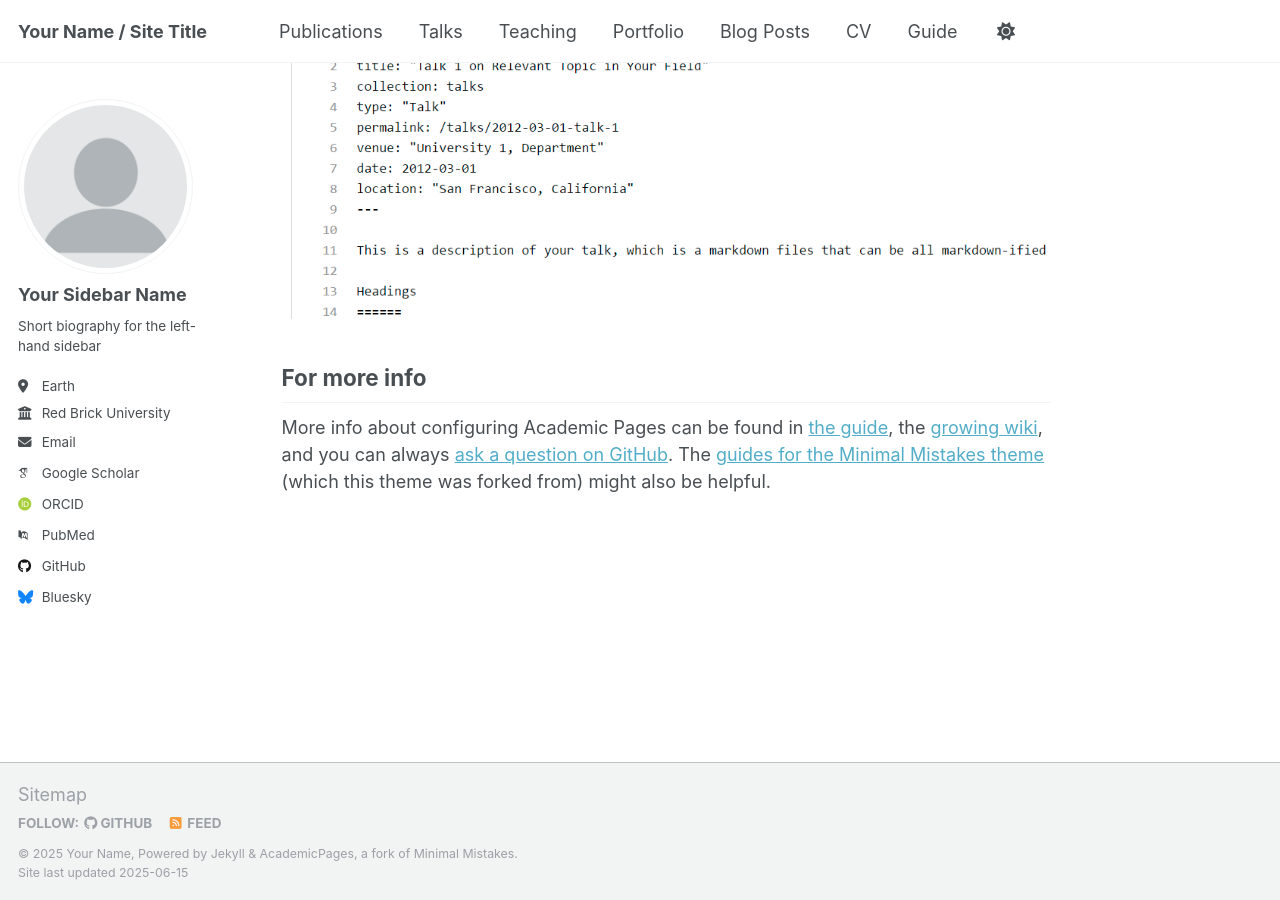
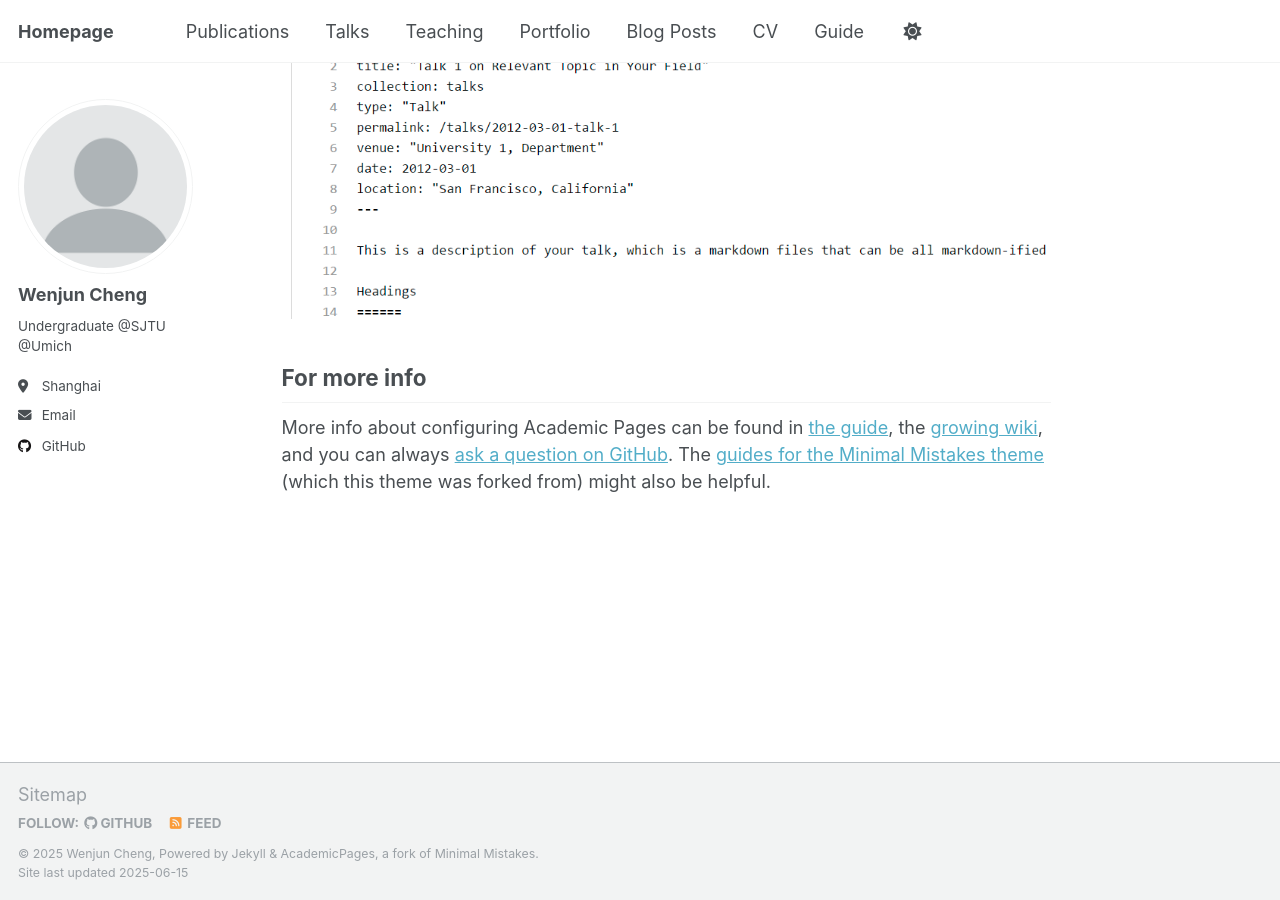
Before and after one commit to wenjun-cheng/wenjun-cheng.github.io, a Jekyll site: the page built from _pages/about.md, in a window 1280 px wide and 900 px high, scrolled down 2636 px. Built offline with Jekyll 4.4.1, drawn with Linux system fonts in a browser that asks for light colours; some web fonts are replaced.

Commit message:
content init

```diff
--- a/_config.yml
+++ b/_config.yml
@@ -9,10 +9,10 @@
 # Basic Site Settings
 locale                   : "en-US"
 site_theme               : "default"
-title                    : "Your Name / Site Title"
+title                    : "Homepage"
 title_separator          : "-"
-name                     : &name "Your Name"
-description              : &description "personal description"
+name                     : &name "Wenjun Cheng"
+description              : &description "description"
 url                      : https://academicpages.github.io # the base hostname & protocol for your site e.g. "https://[your GitHub username].github.io" or if you already have some other page hosted on Github then use "https://[your GitHub username].github.io/[Your Repo Name]"
 baseurl                  : "" # the subpath of your site, e.g. "/blog"
 repository               : "academicpages/academicpages.github.io"
@@ -23,22 +23,20 @@ repository               : "academicpages/academicpages.github.io"
 author:
   # Biographic information
   avatar           : "profile.png"
-  name             : "Your Sidebar Name"
+  name             : "Wenjun Cheng"
   pronouns         : # example: "she/her"
-  bio              : "Short biography for the left-hand sidebar"
-  location         : "Earth"
-  employer         : "Red Brick University"
-  uri              : # URL
-  email            : "none@example.org"
+  bio              : "Undergraduate @SJTU @Umich"
+  location         : "Shanghai"
+  email            : "wjchengx@umich.edu"
 
   # Academic websites
   academia         : # URL
   arxiv            : # URL - Update with the correct link to your profile
-  googlescholar    : "https://scholar.google.com/citations?user=PS_CX0AAAAAJ"
+  googlescholar    : #"https://scholar.google.com/citations?user=PS_CX0AAAAAJ"
   impactstory      : # URL
-  orcid            : "http://orcid.org/yourorcidurl"
+  orcid            : #"http://orcid.org/yourorcidurl"
   semantic         : # URL
-  pubmed           : "https://www.ncbi.nlm.nih.gov/pubmed/?term=john+snow"
+  pubmed           : #"https://www.ncbi.nlm.nih.gov/pubmed/?term=john+snow"
   researchgate     : # URL
   scopus           : # URL
 
@@ -46,12 +44,12 @@ author:
   bitbucket        : # Username - Update with your username on the site
   codepen          : # Username
   dribbble         : # Username
-  github           : "academicpages"
+  github           : "https://github.com/wjchengx"
   kaggle           : # Username
   stackoverflow    : # User number or user number and name (i.e., use "1" or "1/jeff-atwood")
 
   # Social media
-  bluesky          : "bsky.app" # Replace this with you Bluesky username
+  bluesky          : #"bsky.app" # Replace this with you Bluesky username
   facebook         : # Username
   flickr           : # Username
   foursquare       : # Username
```
